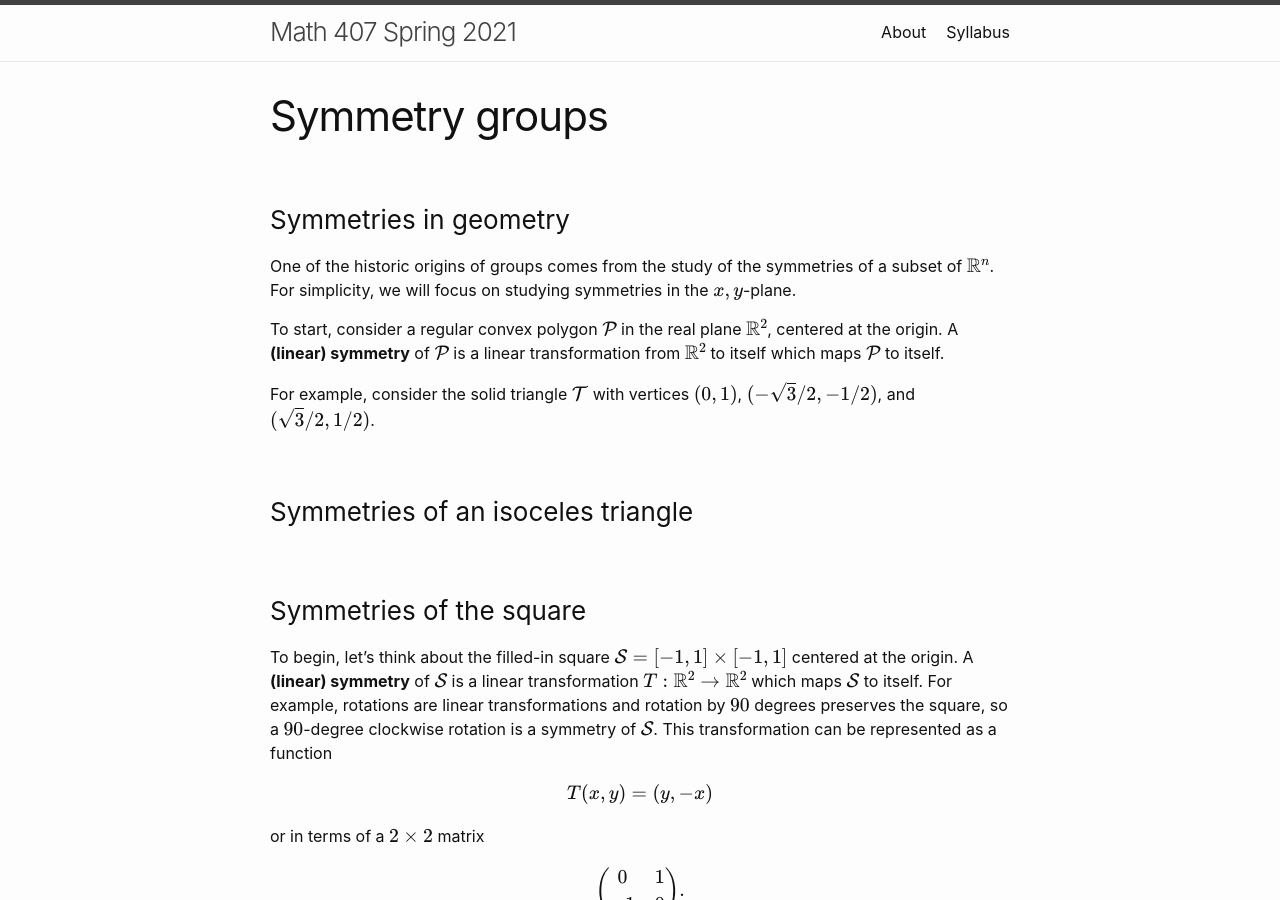
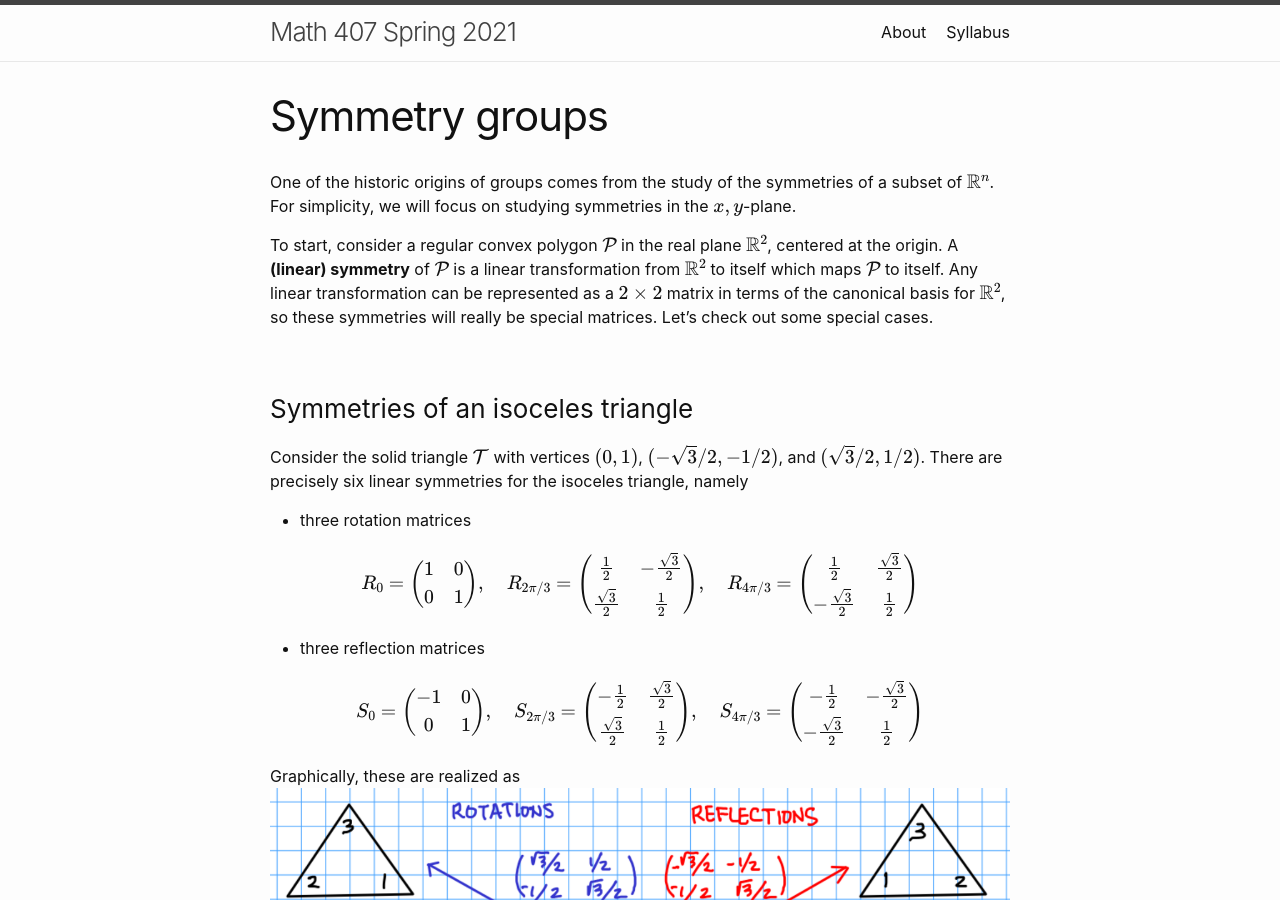
Before and after one commit to wcasper/math407spring2021, a Jekyll site: the page built from topics/symmetry-groups.md, in a window 1280 px wide and 900 px high. Built offline with Jekyll 4.4.1, drawn with Linux system fonts in a browser that asks for light colours.

Commit message:
rewriting symmetry groups

```diff
--- a/topics/symmetry-groups.md
+++ b/topics/symmetry-groups.md
@@ -3,16 +3,31 @@ layout: page
 title: Symmetry groups
 ---
 
-
-### Symmetries in geometry
 One of the historic origins of groups comes from the study of the symmetries of a subset of $$\mathbb R^n$$.  For simplicity, we will focus on studying symmetries in the $$x,y$$-plane.
 
-To start, consider a regular convex polygon $$\mathcal P$$ in the real plane $$\mathbb R^2$$, centered at the origin.  A **(linear) symmetry** of $$\mathcal P$$ is a linear transformation from $$\mathbb R^2$$ to itself which maps $$\mathcal P$$ to itself.
-
-For example, consider the solid triangle $$\mathcal T$$ with vertices $$(0,1)$$, $$(-\sqrt{3}/2,-1/2)$$, and $$(\sqrt{3}/2,1/2)$$.
-
+To start, consider a regular convex polygon $$\mathcal P$$ in the real plane $$\mathbb R^2$$, centered at the origin.  A **(linear) symmetry** of $$\mathcal P$$ is a linear transformation from $$\mathbb R^2$$ to itself which maps $$\mathcal P$$ to itself.  Any linear transformation can be represented as a $$2\times 2$$ matrix in terms of the canonical basis for $$\mathbb R^2$$, so these symmetries will really be special matrices.  Let's check out some special cases.
 
 ### Symmetries of an isoceles triangle
+Consider the solid triangle $$\mathcal T$$ with vertices $$(0,1)$$, $$(-\sqrt{3}/2,-1/2)$$, and $$(\sqrt{3}/2,1/2)$$.  There are precisely six linear symmetries for the isoceles triangle, namely
+
+* three rotation matrices
+
+$$
+R_0        = \left(\begin{array}{cc}1&0\\0&1\end{array}\right),\quad
+R_{2\pi/3} = \left(\begin{array}{cc}\frac{1}{2}&-\frac{\sqrt{3}}{2} \\ \frac{\sqrt{3}}{2}&\frac{1}{2}\end{array}\right),\quad
+R_{4\pi/3} = \left(\begin{array}{cc}\frac{1}{2}& \frac{\sqrt{3}}{2} \\-\frac{\sqrt{3}}{2}&\frac{1}{2}\end{array}\right)
+$$
+
+* three reflection matrices
+
+$$
+S_0        = \left(\begin{array}{cc}-1&0\\0&1\end{array}\right),\quad
+S_{2\pi/3} = \left(\begin{array}{cc}-\frac{1}{2}&\frac{\sqrt{3}}{2} \\ \frac{\sqrt{3}}{2}&\frac{1}{2}\end{array}\right),\quad
+S_{4\pi/3} = \left(\begin{array}{cc}-\frac{1}{2}&-\frac{\sqrt{3}}{2} \\-\frac{\sqrt{3}}{2}&\frac{1}{2}\end{array}\right)
+$$
+
+Graphically, these are realized as
+![Symmetries of the triangle](img/trisymmetries.png)
 
 ### Symmetries of the square
 To begin, let's think about the filled-in square $$\mathcal S = [-1,1]\times[-1,1]$$ centered at the origin.  A **(linear) symmetry** of $$\mathcal S$$ is a linear transformation $$T: \mathbb R^2\rightarrow\mathbb R^2$$ which maps $$\mathcal S$$ to itself.  For example, rotations are linear transformations and rotation by $$90$$ degrees preserves the square, so a $$90$$-degree clockwise rotation is a symmetry of $$\mathcal S$$.  This transformation can be represented as a function
```
